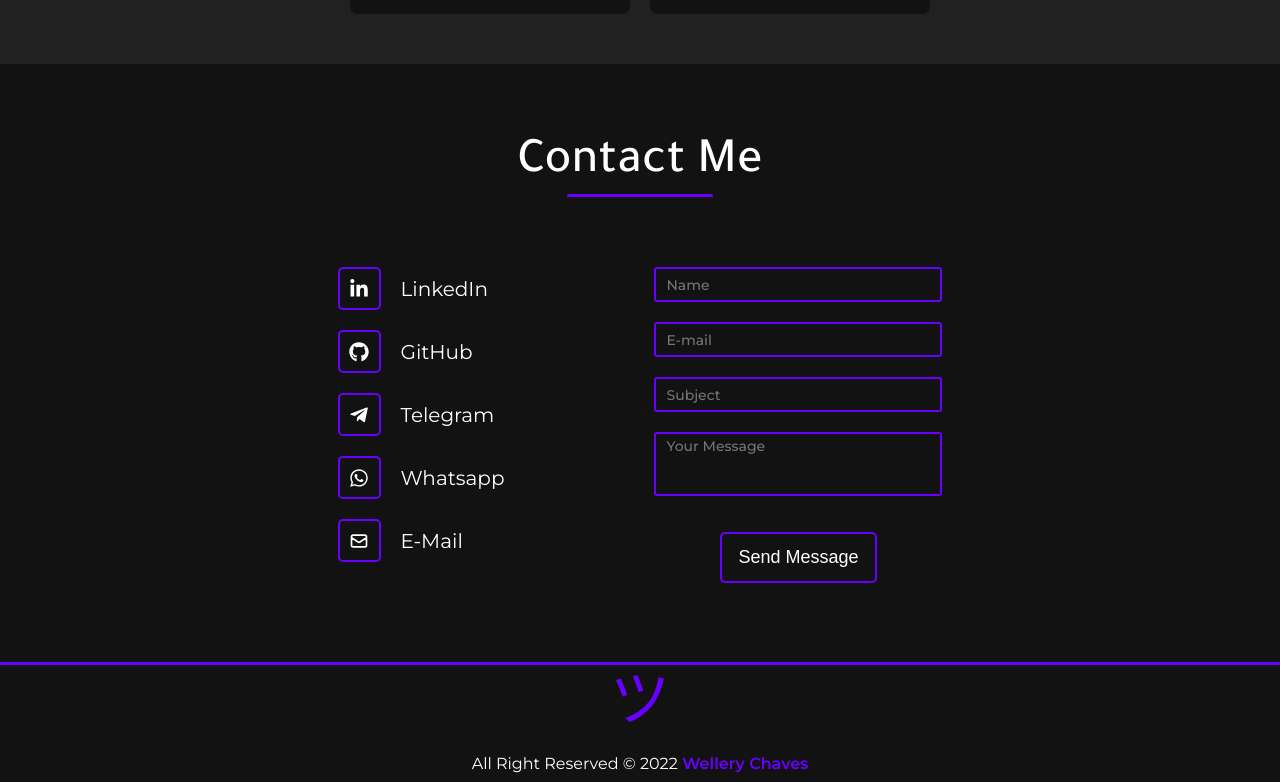
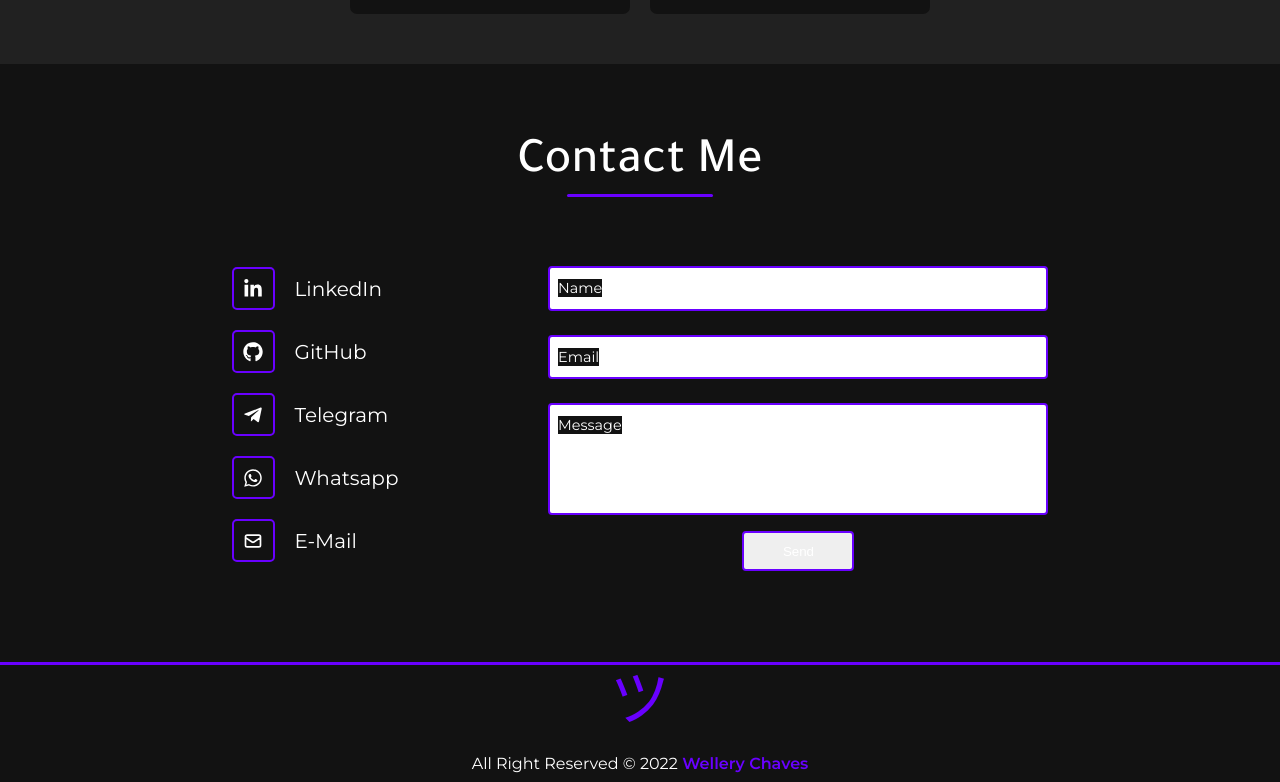
Before and after one commit to wellerychaves/wellery-portfolio, a React (Vite) app: page / in a window 1280 px wide. Shown: the part 3033-3815 px from the top of the page. Built offline with nearby package versions, Linux system fonts and the light colour scheme; a web font is replaced by a local one.

Commit message:
feat(emailjs): now the email box can send-me an email

```diff
--- a/src/components/Contact/index.tsx
+++ b/src/components/Contact/index.tsx
@@ -8,14 +8,8 @@ import {
 } from "react-icons/fa";
 
 import Button from "../Button";
-import {
-	Buttons,
-	Container,
-	Content,
-	CustomInput,
-	Line,
-	TextArea,
-} from "./styles";
+import { Buttons, Container, Content, Line } from "./styles";
+import Formulario from "../Formulario";
 
 const Contact = () => {
 	return (
@@ -29,13 +23,18 @@ const Contact = () => {
 				<h2>Contact Me</h2>
 				<Line />
 				<Content>
-					<div id="email">
+					{/* 					<div id="email">
+						<label>Name</label>
 						<CustomInput type="text" placeholder="Name" />
+						<label>Email</label>
 						<CustomInput type="email" placeholder="E-mail" />
+						<label></label>
 						<CustomInput type="text" placeholder="Subject" />
 						<TextArea placeholder="Your Message" />
 						<Button type="submit">Send Message</Button>
-					</div>
+					</div> */}
+					<Formulario />
+
 					<Buttons id="buttons">
 						<div className="buttonDiv">
 							<a
--- a/src/components/Contact/styles.ts
+++ b/src/components/Contact/styles.ts
@@ -3,11 +3,11 @@ import styled from "styled-components";
 export const Container = styled.section`
 	width: 100vw;
 	height: fit-content;
-	background-color: ${(props: any) => props.theme.colors.background};
+	padding: 50px 0;
+	user-select: none;
 	display: flex;
 	flex-direction: column;
-	padding: 50px 0;
-	user-select: none;
+	background-color: ${(props: any) => props.theme.colors.background};
 
 	#email {
 		gap: 20px;
@@ -48,49 +48,6 @@ export const Content = styled.div`
 
 	@media only screen and (min-width: 650px) {
 		gap: 150px;
-	}
-`;
-
-export const CustomInput = styled.input`
-	width: 80%;
-	min-width: 288px;
-	max-width: 400px;
-	min-height: 26px;
-	padding-left: 10px;
-	border-radius: 3px;
-	background-color: #00000000;
-	font-family: var(--montserrat);
-	font-size: calc(var(--csize) * 1.2);
-	font-weight: 500;
-	box-sizing: border-box;
-	border: 2px solid ${(props: any) => props.theme.colors.primary};
-
-	@media only screen and (min-width: 700px) {
-		height: 35px;
-		gap: 5px;
-		font-size: calc(var(--csize) * 1.4);
-	}
-`;
-
-export const TextArea = styled.textarea`
-	min-width: 288px;
-	max-width: 400px;
-	min-height: 64px;
-	max-height: 96px;
-	font-weight: 500;
-	padding-top: 3px;
-	padding-left: 10px;
-	border-radius: 3px;
-	resize: none;
-	background-color: #00000000;
-	font-family: var(--montserrat);
-	font-size: calc(var(--csize) * 1.2);
-	border: 2px solid ${(props: any) => props.theme.colors.primary};
-
-	@media only screen and (min-width: 700px) {
-		height: 35px;
-		gap: 5px;
-		font-size: calc(var(--csize) * 1.4);
 	}
 `;
 
--- /dev/null
+++ b/src/components/Formulario/index.tsx
@@ -0,0 +1,53 @@
+import emailjs from "@emailjs/browser";
+import { Form, SubmitButton } from "./styles";
+
+const Formulario = () => {
+	const sendEmail = (evt: any) => {
+		evt.preventDefault();
+
+		emailjs
+			.sendForm(
+				"service_106063",
+				"template_52rw9bf",
+				evt.target,
+				"ZmWaCznNTG3x7kLSG"
+			)
+			.then(
+				(result) => {
+					console.log(result.text);
+				},
+				(error) => {
+					console.log(error.text);
+				}
+			);
+	};
+	return (
+		<Form autoComplete="off" onSubmit={(evt) => sendEmail(evt)}>
+			<div className="inputBox">
+				<input
+					required
+					type="text"
+					name="user_name"
+					className="form__field"
+				/>
+				<label className="form__label">Name</label>
+			</div>
+			<div className="inputBox">
+				<input
+					required
+					type="email"
+					name="user_email"
+					className="form__field"
+				/>
+				<label className="form__label">Email</label>
+			</div>
+			<div className="inputBox">
+				<textarea required name="message" className="form__field" />
+				<label className="form__label">Message</label>
+			</div>
+			<SubmitButton type="submit" value="Send" />
+		</Form>
+	);
+};
+
+export default Formulario;
--- /dev/null
+++ b/src/components/Formulario/styles.ts
@@ -0,0 +1,75 @@
+import styled from "styled-components";
+
+export const Form = styled.form`
+	width: 80vw;
+	max-width: 500px;
+	display: flex;
+	align-items: center;
+	flex-direction: column;
+	justify-content: center;
+	font-family: var(--montserrat);
+
+	.inputBox {
+		width: 100%;
+		position: relative;
+		display: flex;
+		flex-direction: column;
+		background-color: ${(props) => props.theme.colors.background};
+	}
+
+	.inputBox input,
+	.inputBox textarea {
+		resize: none;
+		padding: 0.8rem;
+		border-radius: 4px;
+		margin-top: 0.5rem;
+		margin-bottom: 1rem;
+		color: ${(props) => props.theme.colors.text};
+		border: 2px solid ${(props) => props.theme.colors.primary};
+	}
+
+	.inputBox textarea {
+		height: 7rem;
+	}
+
+	.inputBox label {
+		position: absolute;
+		left: 0.6rem;
+		top: 1.3rem;
+		font-size: 0.9rem;
+		transition: 0.4s;
+		border-left: 0px solid transparent;
+		border-right: 0px solid transparent;
+
+		background-color: ${(props) => props.theme.colors.background};
+	}
+
+	.form__field:valid ~ label,
+	.form__field:focus ~ label {
+		padding: 0 1rem;
+		border-radius: 10px;
+		font-weight: lighter;
+		color: ${(props) => props.theme.colors.text};
+		transform: translateX(10px) translateY(-21px);
+		background-color: ${(props) => props.theme.colors.background};
+		border-left: 3px solid ${(props) => props.theme.colors.primary};
+		border-right: 3px solid ${(props) => props.theme.colors.primary};
+	}
+`;
+
+export const SubmitButton = styled.input`
+	width: 7rem;
+	height: 2.5rem;
+	color: ${(props) => props.theme.colors.text};
+	border: 2px solid ${(props) => props.theme.colors.primary};
+	border-radius: 4px;
+
+	cursor: pointer;
+	transition: 200ms;
+
+	:hover {
+		color: ${(props) => props.theme.colors.text};
+		background-color: ${(props) => props.theme.colors.primary};
+		font-weight: bold;
+	}
+`;
--- a/src/components/Header/styles.ts
+++ b/src/components/Header/styles.ts
@@ -2,6 +2,7 @@ import styled from "styled-components";
 
 export const MobileHeader = styled.header`
 	position: fixed;
+	z-index: 10;
 	top: 0;
 	left: center;
 	width: 100vw;
```
